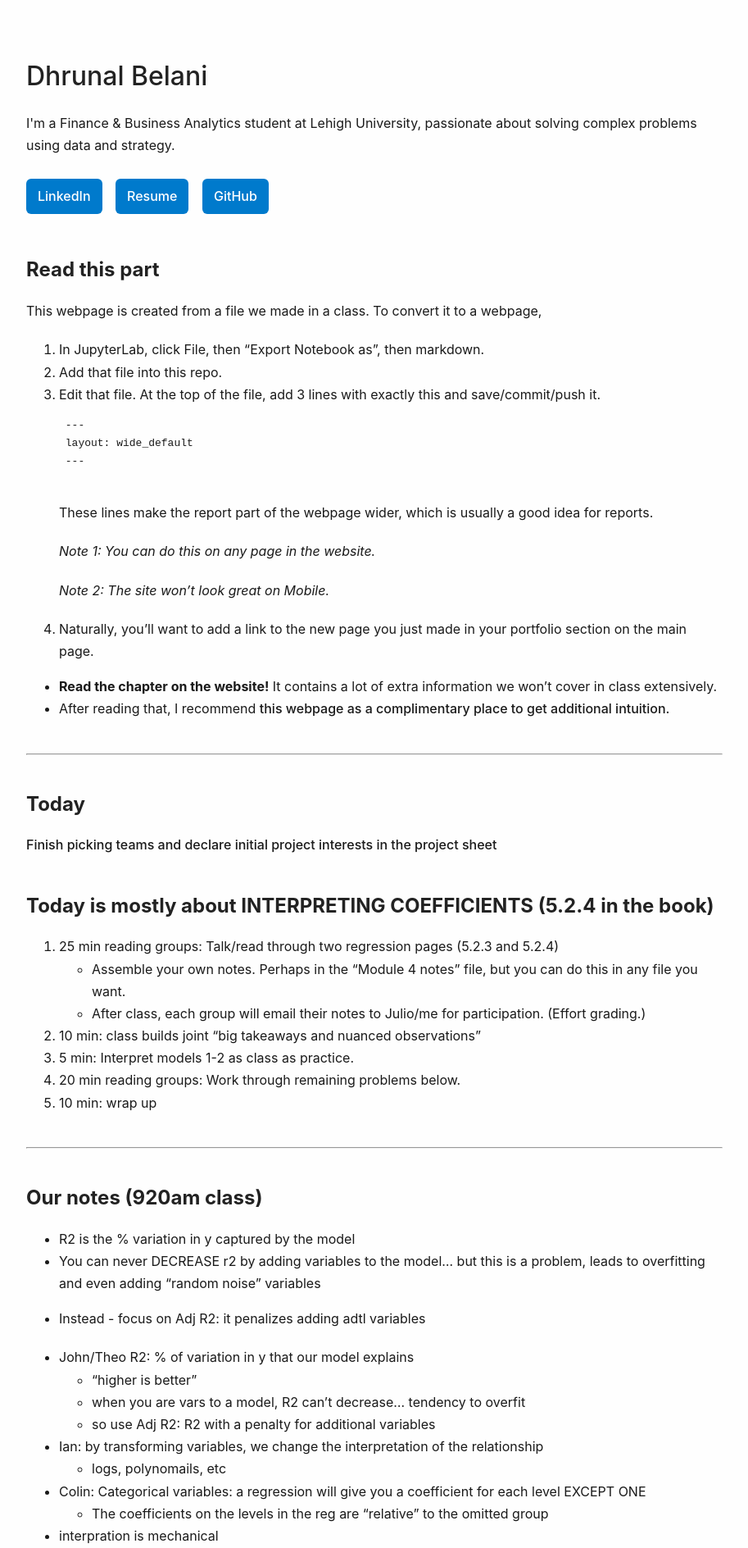
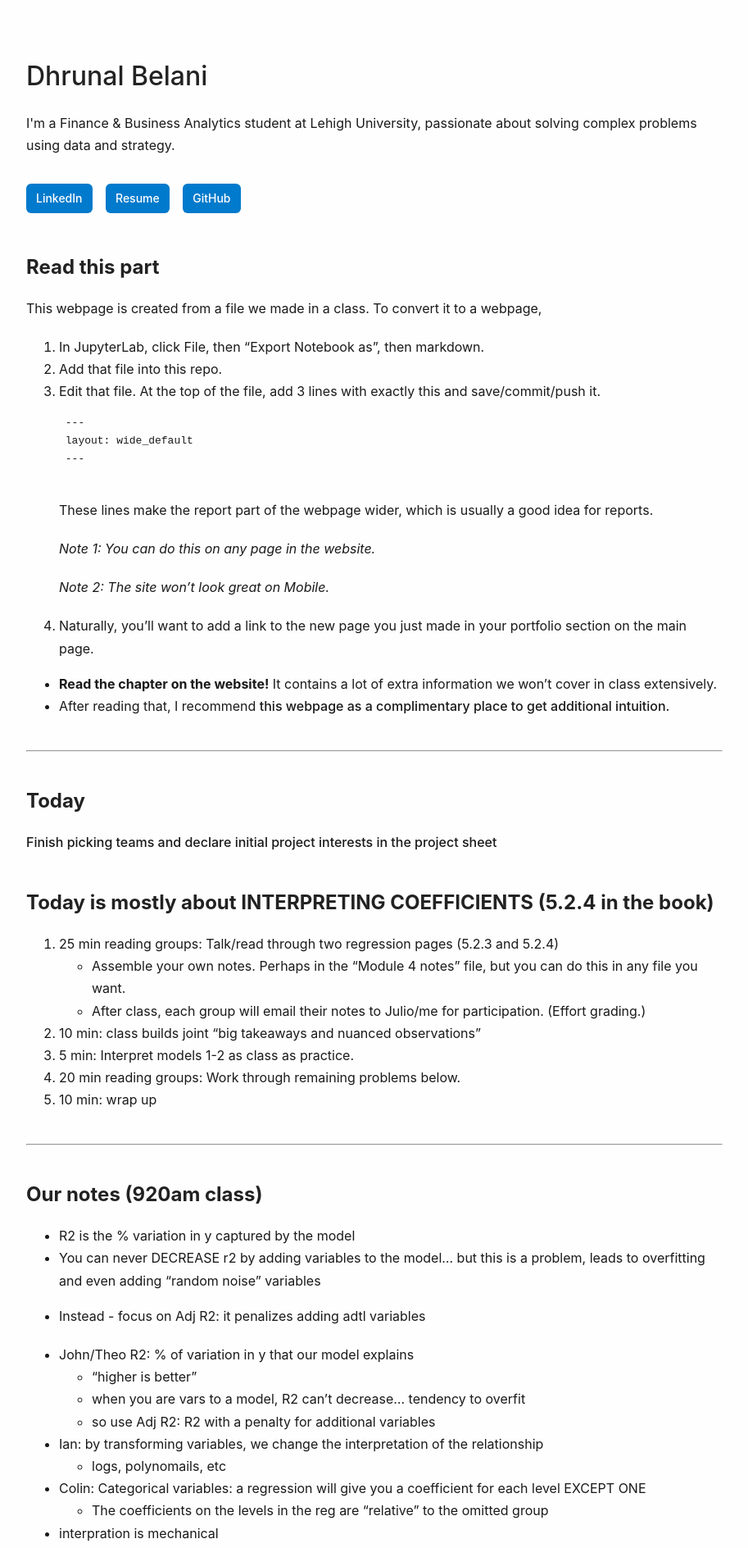
Before and after one commit to dhrunal13/dhrunal13.github.io, a Jekyll site: the page built from Regression_practice.md, in a window 1280 px wide. Shown: the part 901-2789 px from the top of the page at 82% size, without its empty margins (183-1096 px from the left). Built offline with Jekyll 4.4.1, drawn with Linux system fonts in a browser that asks for light colours; a script that is not in the unit is left out; our own code applies the rules of GitHub Pages for plain Markdown files.

Commit message:
Update wide_style.css

```diff
--- a/assets/css/wide_style.css
+++ b/assets/css/wide_style.css
@@ -27,26 +27,29 @@ p {
 a {
   text-decoration: none;
   font-weight: 500;
-  color: inherit; /* Inherit from parent so buttons don't go blue on hover */
+  color: inherit;
 }
 
-/* Button style */
-.btn--info {
+/* Button layout & look */
+a.btn--info {
   background-color: #007acc;
   color: white !important;
-  padding: 8px 14px;
+  padding: 6px 12px;
   border-radius: 6px;
   font-weight: 500;
   display: inline-block;
-  margin-bottom: 8px;
-  transition: background-color 0.3s ease;
+  white-space: nowrap;
+  margin: 6px 6px 6px 0;
+  font-size: 14px;
+  text-decoration: none !important;
+  transition: background-color 0.2s ease;
 }
 
-/* Button hover style */
-.btn--info:hover {
-  background-color: #005f99; /* Slightly darker blue on hover */
-  color: white;
-  text-decoration: none; /* Remove underline */
+/* Button hover */
+a.btn--info:hover {
+  background-color: #005f99;
+  color: white !important;
+  text-decoration: none !important;
 }
 
 /* Images */
```
